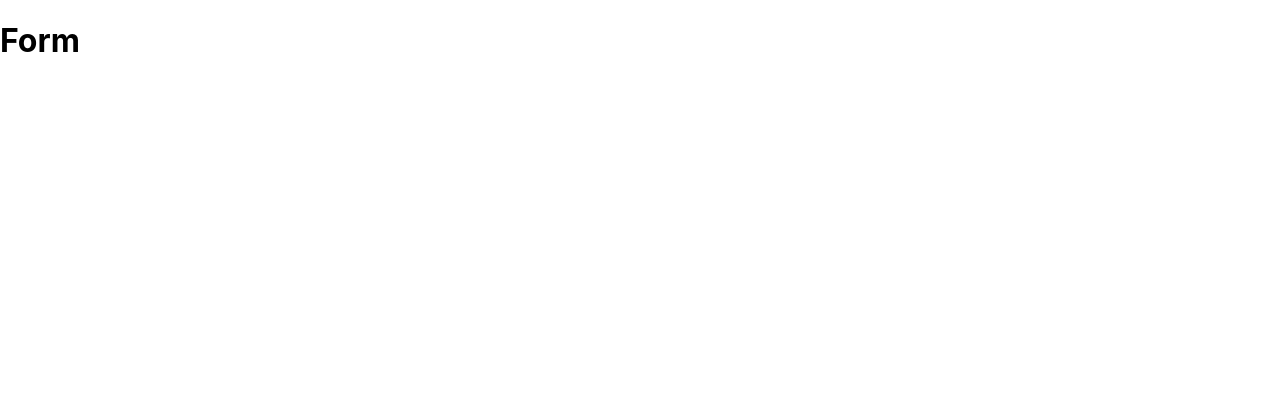
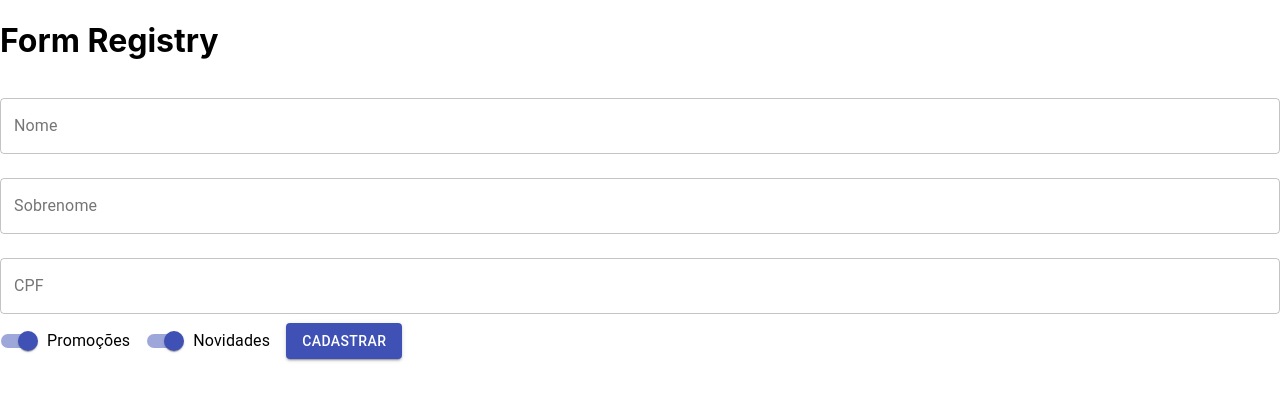
Before and after one commit to zherro/react-studies-funcion-components, a React (Create React App) app: page / in a window 1280 px wide. Shown: the top 400 px of the page. Built offline with nearby package versions, Linux system fonts and the light colour scheme.

Commit message:
basic form

```diff
--- a/package.json
+++ b/package.json
@@ -3,6 +3,7 @@
   "version": "0.1.0",
   "private": true,
   "dependencies": {
+    "@material-ui/core": "^4.11.4",
     "@testing-library/jest-dom": "^5.12.0",
     "@testing-library/react": "^11.2.6",
     "@testing-library/user-event": "^12.8.3",
--- a/src/App.js
+++ b/src/App.js
@@ -1,9 +1,13 @@
-import { Component } from 'react';
+import { Component, Fragment } from 'react';
+import FormRegistry from './components/FormRegistry';
 
 class App extends Component {
   render() {
     return (
-      <h1>Form</h1>
+      <Fragment>
+        <h1>Form Registry</h1>
+        <FormRegistry />
+      </Fragment>
     );
   }
 }
--- /dev/null
+++ b/src/components/FormRegistry.jsx
@@ -0,0 +1,57 @@
+import { TextField, Button, Switch, FormControlLabel } from "@material-ui/core";
+import React, {useState} from 'react';
+
+function FormRegistry() {
+    const [nome, setNome] = useState("");
+
+    return (
+        <form onSubmit={(event) => {
+            event.preventDefault();
+            event.stopPropagation();
+            console.log(nome);
+        }}>
+            <TextField
+                value={nome}
+                onChange={event => {
+                    setNome(event.target.value);
+                }}
+                id="nome"
+                label="Nome"
+                variant="outlined"
+                margin="normal"
+                fullWidth
+            />
+            <TextField
+                id="sobrenome"
+                label="Sobrenome"
+                variant="outlined"
+                margin="normal"
+                fullWidth
+            />
+            <TextField
+                id="CPF"
+                label="CPF"
+                variant="outlined"
+                margin="normal"
+                fullWidth
+            />
+
+
+            <FormControlLabel
+                label="Promoções"
+                control={<Switch name="promocoes" defaultChecked color="primary" />}
+            />
+
+            <FormControlLabel
+                label="Novidades"
+                control={<Switch name="promocoes" defaultChecked color="primary" />}
+            />
+
+            <Button type="submit" variant="contained" color="primary">
+                Cadastrar
+                </Button>
+        </form>
+    );
+}
+
+export default FormRegistry;
```
Also changed, not shown: 1 other file (tests, documents, lock files or other folders).
